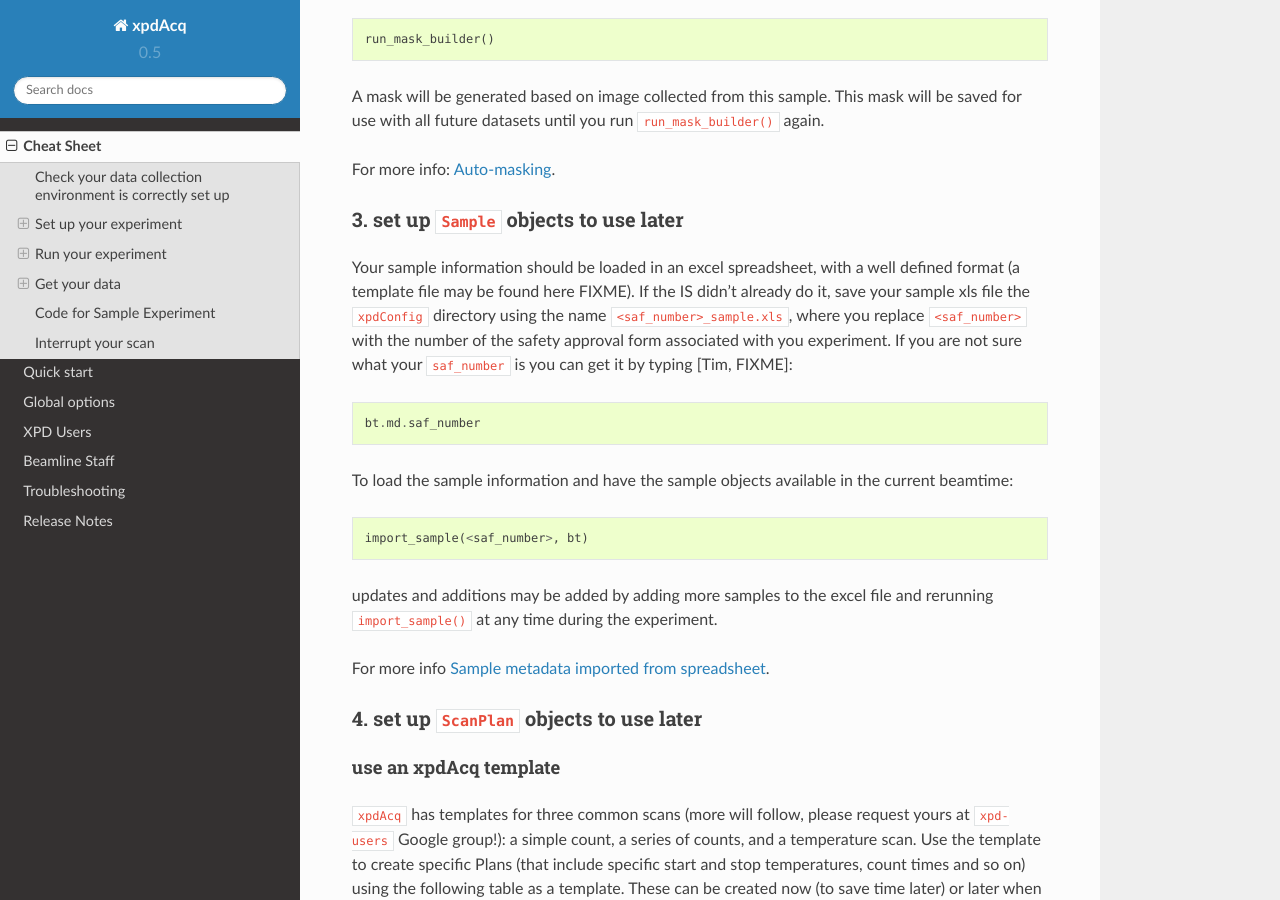
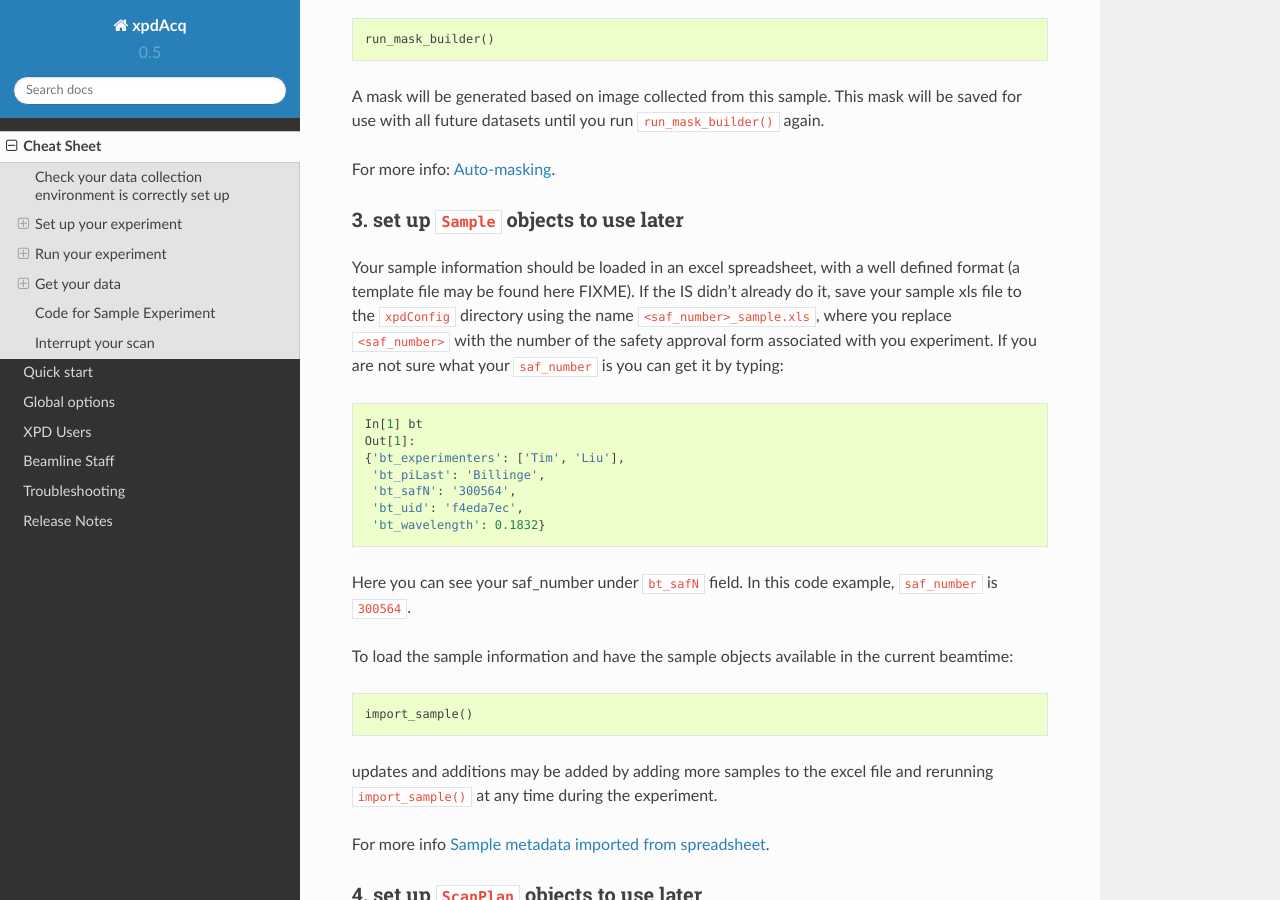
Before and after one commit to xpdAcq/xpdAcq, a Sphinx documentation site: the page built from doc/cheat_sheet.rst, in a window 1280 px wide and 900 px high, scrolled down 969 px. Built offline with Sphinx 7.4.7 and the Read the Docs theme 2.0.0, drawn with Linux system fonts in a browser that asks for light colours.

```diff
--- a/doc/cheat_sheet.rst
+++ b/doc/cheat_sheet.rst
@@ -57,20 +57,29 @@
 
 Your sample information should be loaded in an excel spreadsheet, with a well
 defined format (a template file may be found here FIXME). If the IS didn't already
-do it, save your sample xls file the ``xpdConfig`` directory using the name
+do it, save your sample xls file to the ``xpdConfig`` directory using the name
 ``<saf_number>_sample.xls``, where you replace ``<saf_number>`` with the number
 of the safety approval form associated with you experiment.  If you are not sure
-what your ``saf_number`` is you can get it by typing [Tim, FIXME]:
+what your ``saf_number`` is you can get it by typing:
 
 .. code-block:: python
 
-  bt.md.saf_number
+  In[1] bt
+  Out[1]:
+  {'bt_experimenters': ['Tim', 'Liu'],
+   'bt_piLast': 'Billinge',
+   'bt_safN': '300564',
+   'bt_uid': 'f4eda7ec',
+   'bt_wavelength': 0.1832}
+
+Here you can see your saf_number under ``bt_safN`` field. In this code example,
+``saf_number`` is ``300564``.
 
 To load the sample information and have the sample objects available in the current beamtime:
 
 .. code-block:: python
 
-  import_sample(<saf_number>, bt)
+  import_sample()
 
 updates and additions may be added by adding more samples to the excel file and rerunning ``import_sample()``
 at any time during the experiment.
```
Also changed, not shown: doc/usb_Running.rst (+8 -1 lines).
